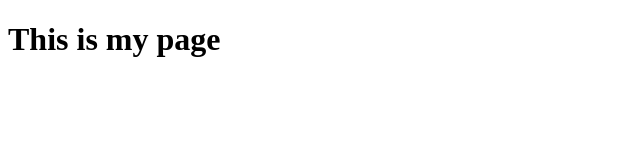
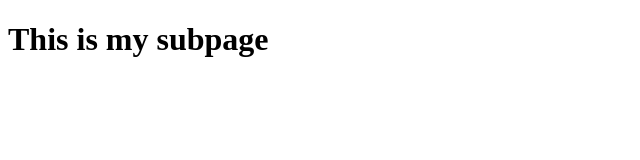
Before and after one commit to wofoveb/wofoveb.github.io, a plain HTML site: page mysite/index.html in a window 1280 px wide. Shown: the whole page, without its empty margins (0-640 px from the left). Drawn offline with Linux system fonts and the light colour scheme.

Commit message:
Update index.html

```diff
--- a/mysite/index.html
+++ b/mysite/index.html
@@ -3,9 +3,9 @@
 <head>
     <meta charset="UTF-8">
     <meta name="viewport" content="width=device-width, initial-scale=1.0">
-    <title>My Page</title>
+    <title>My Subpage</title>
 </head>
 <body>
-    <h1>This is my page</h1>
+    <h1>This is my subpage</h1>
 </body>
 </html>
```
